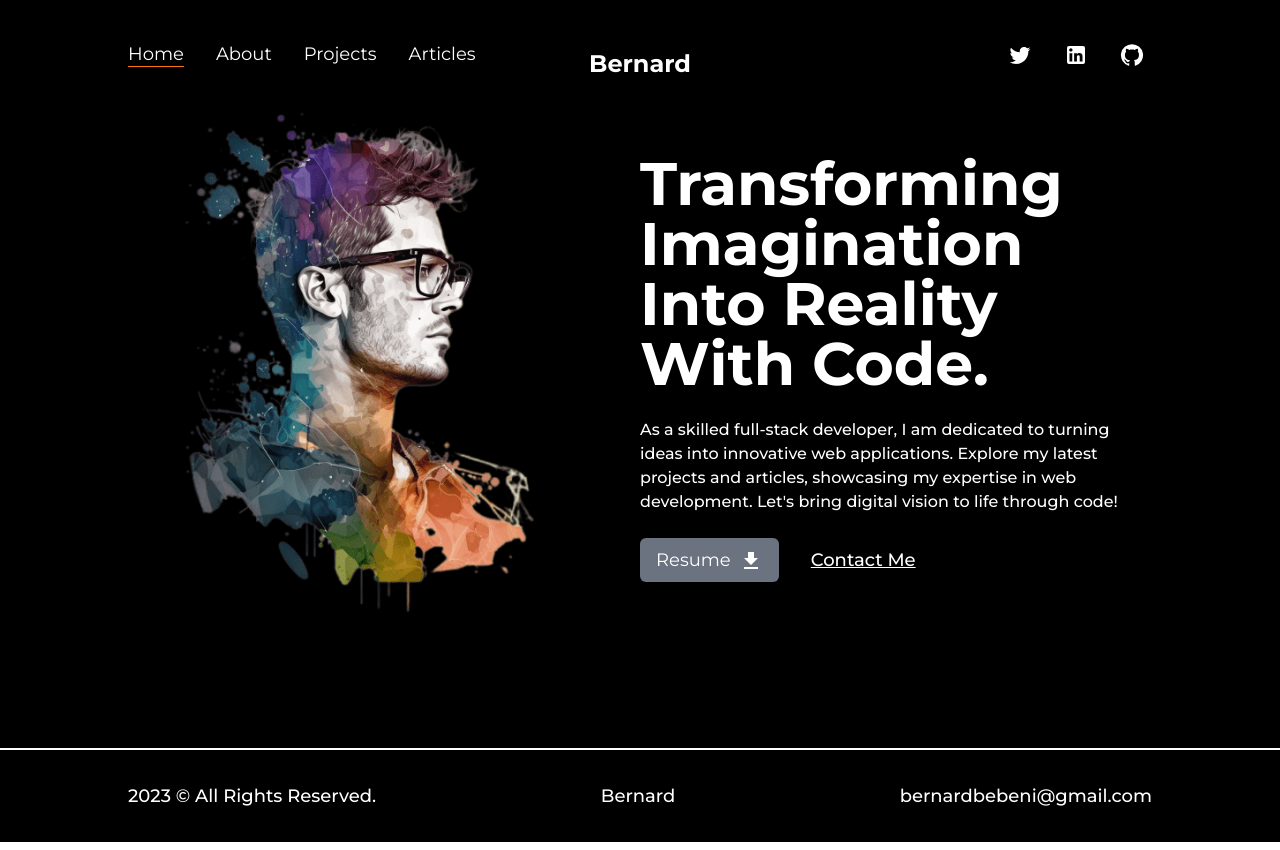
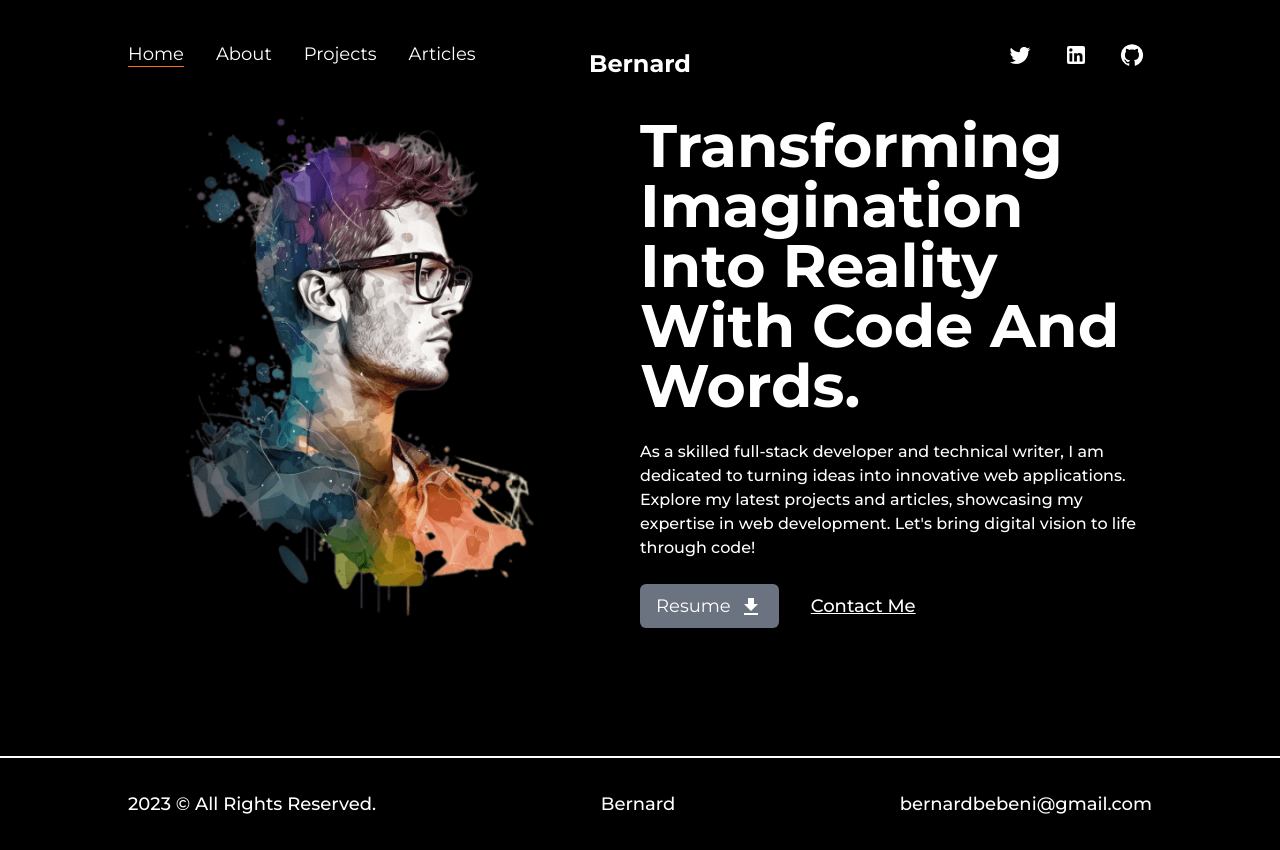
Before and after one commit to Bernard065/bernardbeben, a Next.js app: page / in a window 1280 px wide. Built offline with nearby package versions, Linux system fonts and the light colour scheme.

Commit message:
updating the index.js page

```diff
--- a/src/pages/index.js
+++ b/src/pages/index.js
@@ -23,14 +23,14 @@ export default function Home() {
               <Image src={profilePic} alt='profile' className='w-full h-auto lg:hidden md:inline-block md:w-full' />
             </div>
             <div className='w-1/2 flex flex-col items-center self-center lg:w-full lg:text-center'>
-              <AnimatedText text='Transforming Imagination into Reality with Code.' className='!text-6xl !text-left xl:!text-5xl lg:!text-center lg:!text-6xl md:!text-5xl sm:!text-3xl' />
+              <AnimatedText text='Transforming Imagination into Reality with Code and Words.' className='!text-6xl !text-left xl:!text-5xl lg:!text-center lg:!text-6xl md:!text-5xl sm:!text-3xl' />
               <motion.p
                 initial={{ x: -200, opacity: 0 }}
                 animate={{ x: 0, opacity: 1 }}
                 transition={{ duration: 1, delay: 1 }}
                 className='text-white mt-4 text-left font-medium my-4 text-base md:text-sm sm:text-xs'
               >
-                As a skilled full-stack developer, I am dedicated to turning ideas into innovative web applications. Explore my latest projects and articles, showcasing my expertise in web development. Let&apos;s bring digital vision to life through code! {/* Escaped single quote */}
+                As a skilled full-stack developer and technical writer, I am dedicated to turning ideas into innovative web applications. Explore my latest projects and articles, showcasing my expertise in web development. Let&apos;s bring digital vision to life through code! {/* Escaped single quote */}
               </motion.p>
               <div className='flex items-center self-start mt-2 lg:self-center'>
                 <Link href='/bernardResume.pdf' target={'-blank'} className='bg-gray-500 hover:bg-gray-700 text-white text-lg px-4 py-2 rounded-md mr-4 md:p-2 md:px-4 md:text-base'>
```
